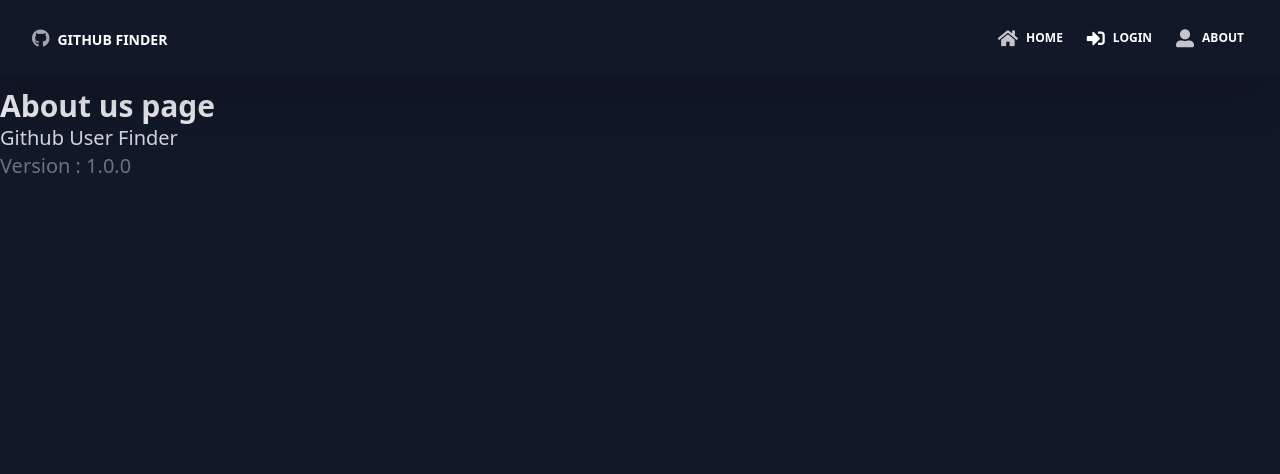
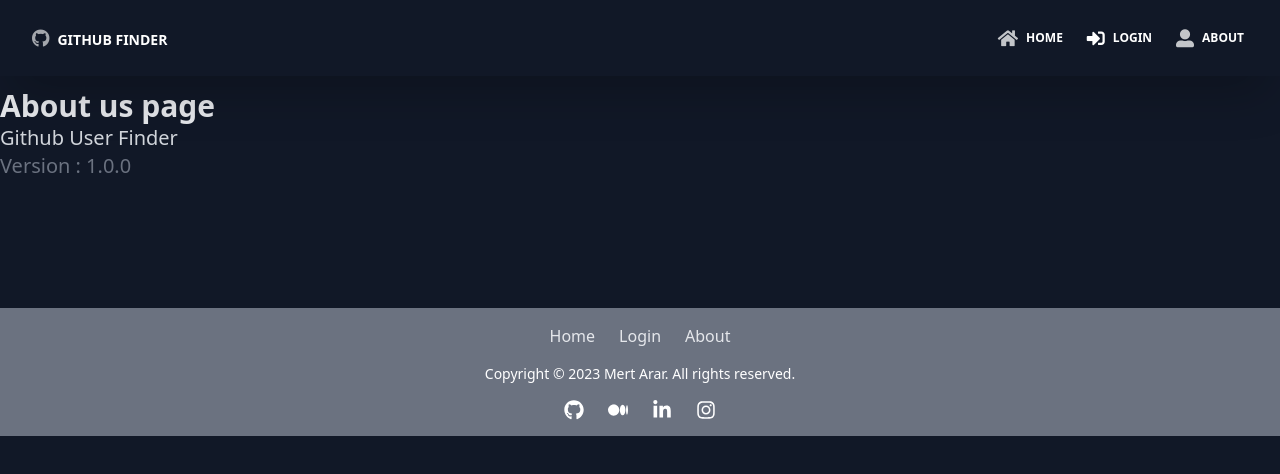
Before and after one commit to MertArar/githubFinder, a React (Create React App) app: page /about in a window 1280 px wide. Shown: the top 474 px of the page. Built offline with nearby package versions, Linux system fonts and the light colour scheme.

Commit message:
footer added

```diff
--- a/src/App.js
+++ b/src/App.js
@@ -9,6 +9,7 @@ import Users from "./components/Layout/Users/Users";
 import About from "./components/Pages/About";
 import Login from "./components/Pages/Login";
 import User from "./components/Layout/Users/User";
+import Footer from "./components/Layout/Footer";
 
 const App = () => {
   return (
@@ -21,6 +22,7 @@ const App = () => {
           <Route exact path="/login" element={<Login />} />
           <Route exact path="/user/:login" element={<User />} />
         </Routes>
+        <Footer />
       </BrowserRouter>
     </GithubState>
   );
--- /dev/null
+++ b/src/components/Layout/Footer.js
@@ -0,0 +1,53 @@
+import React from "react";
+import { Link } from "react-router-dom";
+import { FaGithub, FaLinkedinIn, FaInstagram } from "react-icons/fa";
+import { BsMedium } from "react-icons/bs";
+
+const Footer = () => {
+  return (
+    <div className="bg-gray-500 mt-32 gap-x-10 text-base p-4 text-center text-white">
+      <div className="flex justify-center items-start text-gray-200 gap-x-6  ">
+        <Link to="/" className="hover:text-sky-400 hover:animate-pulse">
+          Home
+        </Link>
+        <Link to="/login" className="hover:text-sky-400 hover:animate-pulse">
+          Login
+        </Link>
+        <Link to="/about" className="hover:text-sky-400 hover:animate-pulse">
+          About
+        </Link>
+      </div>
+      <div className="mt-4 text-sm">
+        Copyright &copy; 2023 Mert Arar. All rights reserved.
+      </div>
+      <div className="text-[20px] flex place-content-center max-w-full gap-x-6 mx-auto mt-4 lg:mx-0">
+        <a
+          href="https://github.com/MertArar"
+          className="hover:text-sky-400 hover:animate-pulse"
+        >
+          <FaGithub />
+        </a>
+        <a
+          href="https://medium.com/@mertarar.ma"
+          className="hover:text-sky-400 hover:animate-pulse"
+        >
+          <BsMedium />
+        </a>
+        <a
+          href="https://www.linkedin.com/in/mert-arar-6788771bb/"
+          className="hover:text-sky-400 hover:animate-pulse"
+        >
+          <FaLinkedinIn />
+        </a>
+        <a
+          href="https://www.instagram.com/mertararr/"
+          className="hover:text-sky-400 hover:animate-pulse"
+        >
+          <FaInstagram />
+        </a>
+      </div>
+    </div>
+  );
+};
+
+export default Footer;
```
